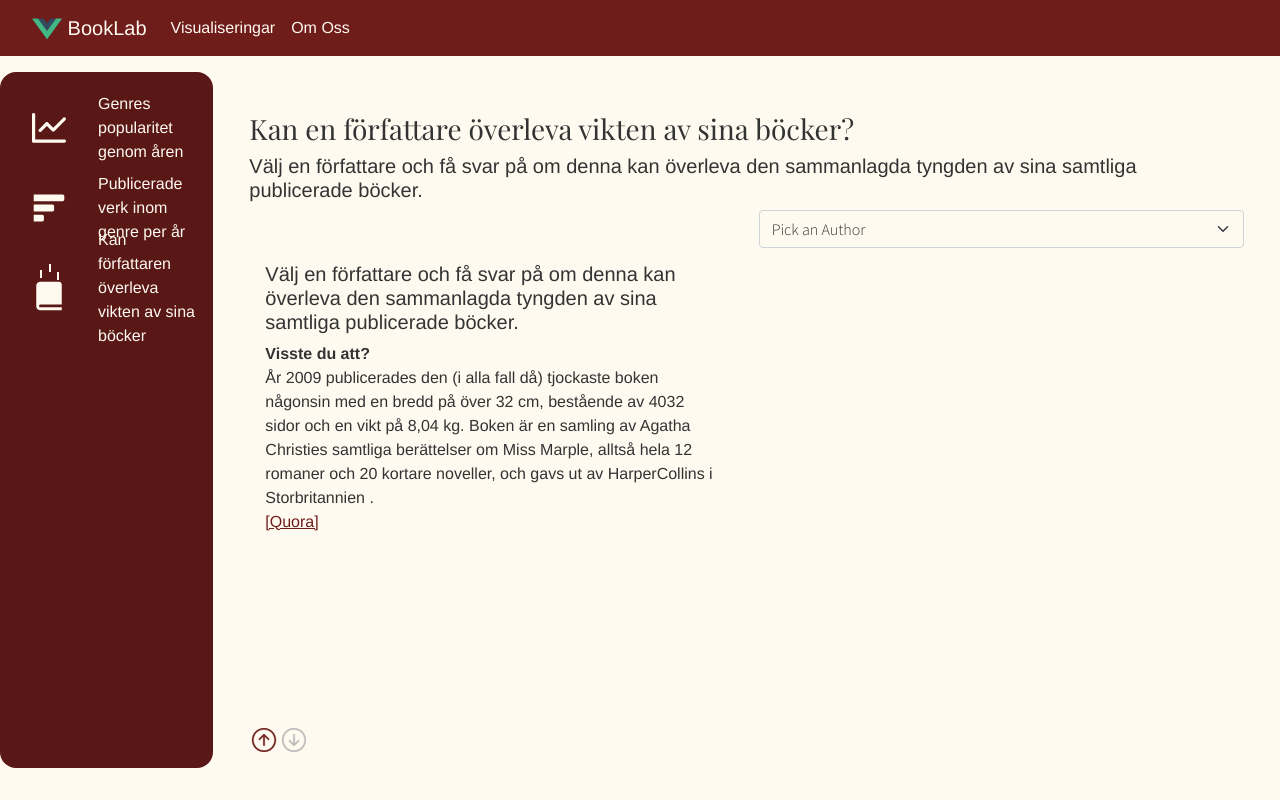
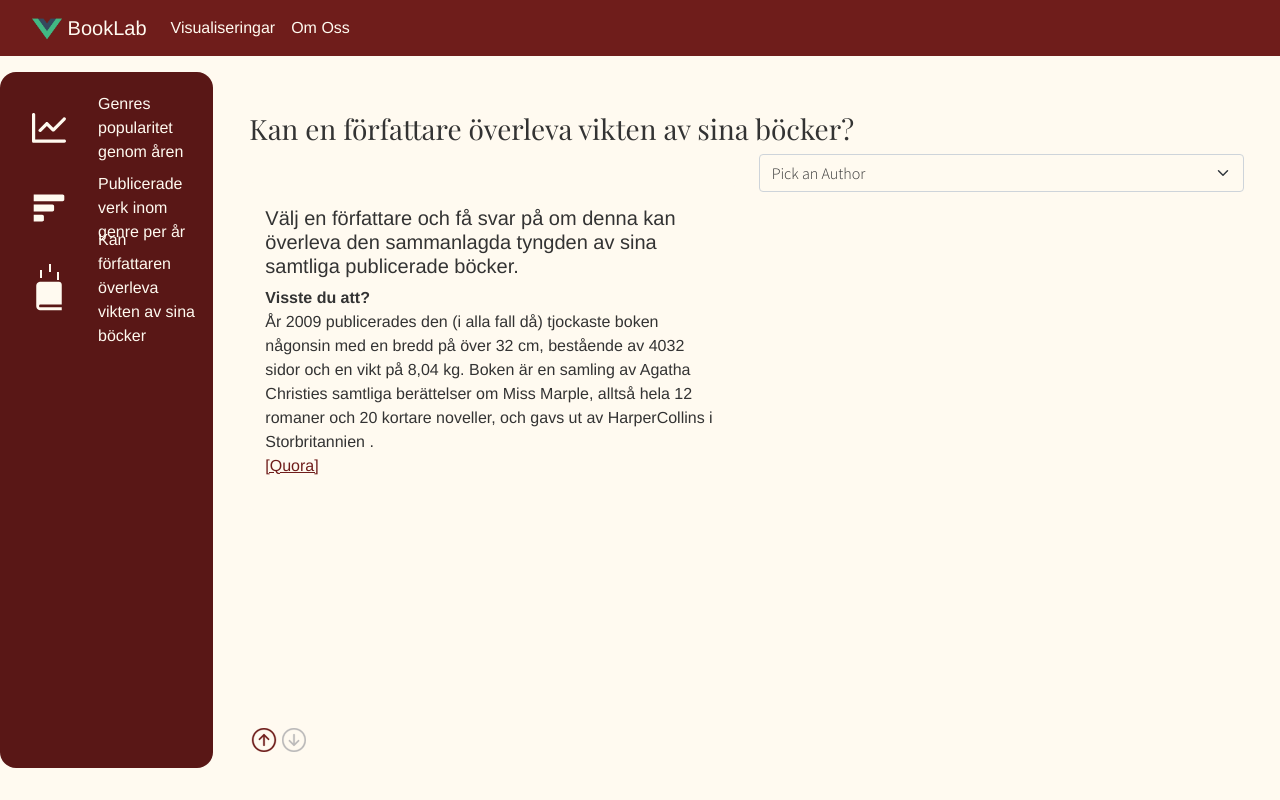
Before and after one commit to Rasber23/operation-ux, a Vue app: page /#/charts/bookofdeath in a window 1280 px wide. Built offline with nearby package versions, Linux system fonts and the light colour scheme.

Commit message:
fixed textet buggs

```diff
--- a/src/components/BarChart.vue
+++ b/src/components/BarChart.vue
@@ -1,7 +1,7 @@
 <template>
   <div class="col">
     <div class="container">
-      <h2>Kan författaren överleva tyngden av sina samlade böcker?</h2>
+      <h2>Vilka är det valda årets mest publicerade genrer?</h2>
 
       <div class="row">
         <div class="col order-2 order-md-1">
--- a/src/components/BookOfDeath.vue
+++ b/src/components/BookOfDeath.vue
@@ -2,8 +2,6 @@
   <div class="col">
     <div class="container">
       <h2>Kan en författare överleva vikten av sina böcker?</h2>
-      <h5>Välj en författare och få svar på om denna kan överleva den sammanlagda tyngden av sina samtliga publicerade böcker.
-      </h5>
       <div class="row">
         <div class="col-md-6 col-sm-12 order-2 order-md-1">
           <Facts>
```
